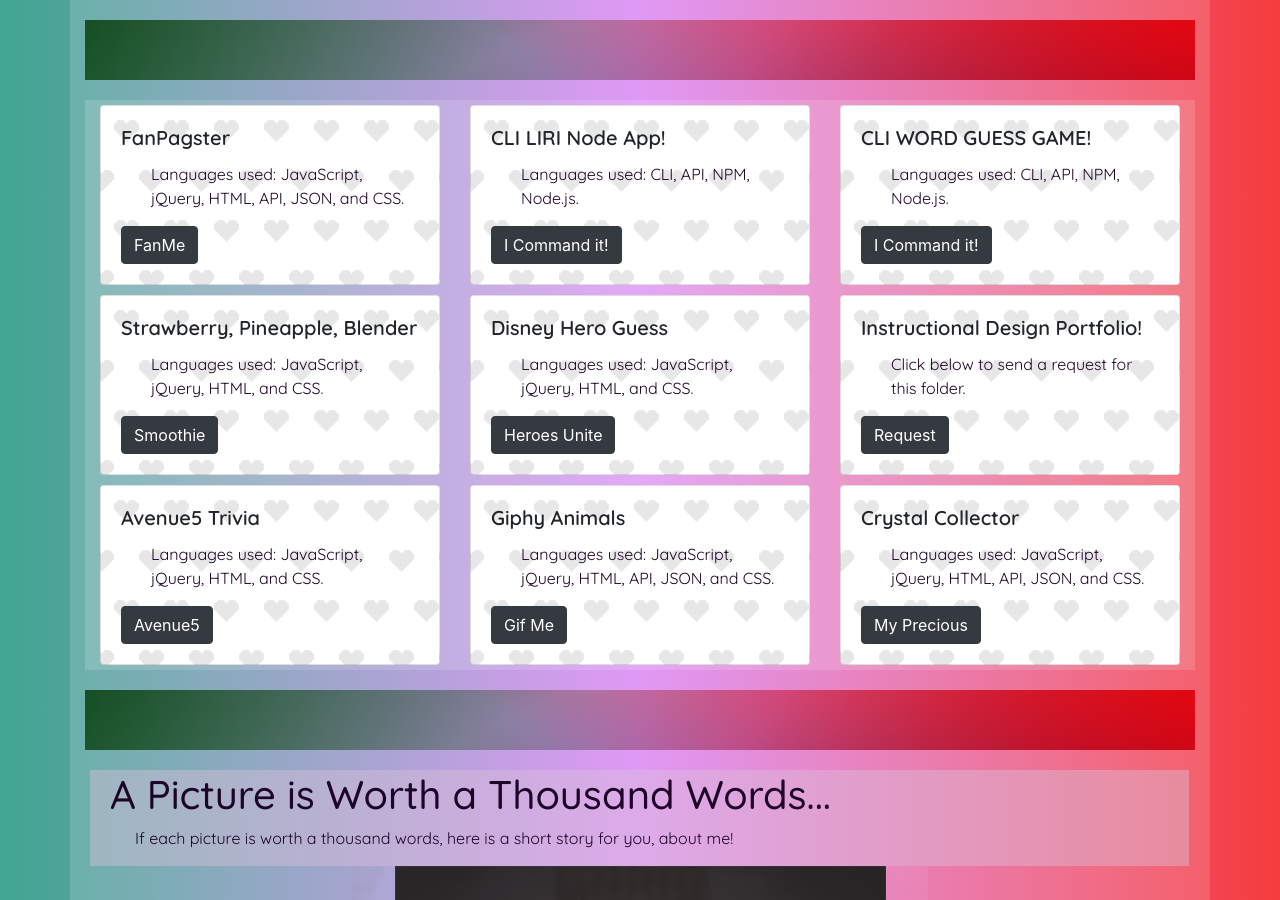
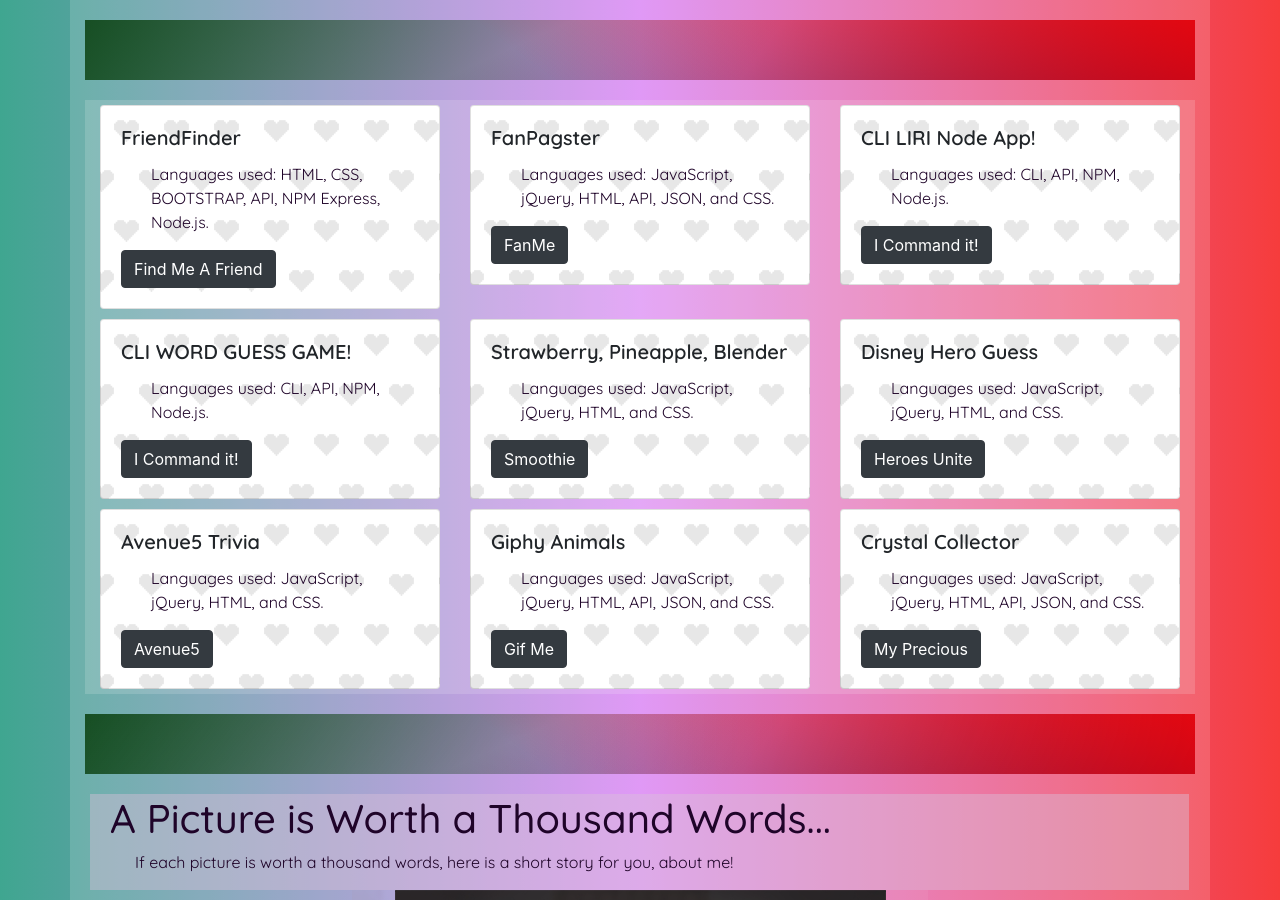
Before and after one commit to Raej1428/NewPort, a plain HTML site: page index.html in a window 1280 px wide. Shown: the part 819-1719 px from the top of the page. Drawn offline with nearby package versions, Linux system fonts and the light colour scheme.

Commit message:
added new project

```diff
--- a/index.html
+++ b/index.html
@@ -128,6 +128,18 @@
 
         <div class="container">
             <div class="row">
+
+                <div class="col-sm-4">
+                    <div class="card rollIn animated">
+                        <div class="card-body">
+                            <h5 class="card-title">FriendFinder</h5>
+                            <p class="card-text"> Languages used: HTML, CSS, BOOTSTRAP, API, NPM Express, Node.js.</p>
+                            <a href="https://surveybasedmatchingforfriends.herokuapp.com/" class="btn btn-dark">Find Me
+                                A Friend</a>
+                        </div>
+                    </div>
+                </div>
+
                 <div class="col-sm-4">
                     <div class="card bounceIn animated">
                         <div class="card-body">
@@ -151,6 +163,10 @@
                     </div>
                 </div>
 
+            </div>
+
+            <div class="row">
+
                 <div class="col-sm-4">
                     <div class="card rollIn animated">
                         <div class="card-body">
@@ -161,9 +177,6 @@
                     </div>
                 </div>
 
-            </div>
-
-            <div class="row">
 
                 <div class="col-sm-4">
                     <div class="card bounceInDown animated">
@@ -187,16 +200,6 @@
                             <a href="https://raej1428.github.io/Word_Guess_Game/" target="_blank"
                                 class="btn btn-dark">Heroes
                                 Unite</a>
-                        </div>
-                    </div>
-                </div>
-
-                <div class="col-sm-4">
-                    <div class="card rollIn animated">
-                        <div class="card-body">
-                            <h5 class="card-title">Instructional Design Portfolio!</h5>
-                            <p class="card-text"> Click below to send a request for this folder.</p>
-                            <a href="mailto:rachael.gladwin@me.com" class="btn btn-dark">Request</a>
                         </div>
                     </div>
                 </div>
```
